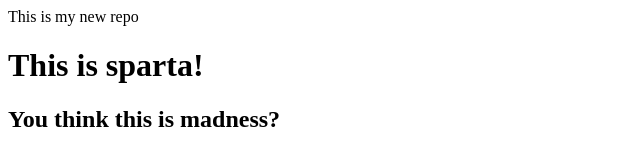
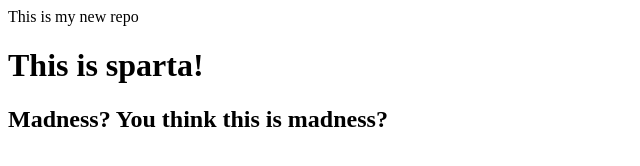
Before and after one commit to Harshan-Attar/localrepo-2, a plain HTML site: page index.html in a window 1280 px wide. Shown: the whole page, without its empty margins (0-640 px from the left). Drawn offline with Linux system fonts and the light colour scheme.

Commit message:
Add Madness

```diff
--- a/index.html
+++ b/index.html
@@ -1,3 +1,3 @@
 <p>This is my new repo</p>
 <h1>This is sparta!</h1>
-<h2>You think this is madness?</h2>
+<h2>Madness? You think this is madness?</h2>
```
